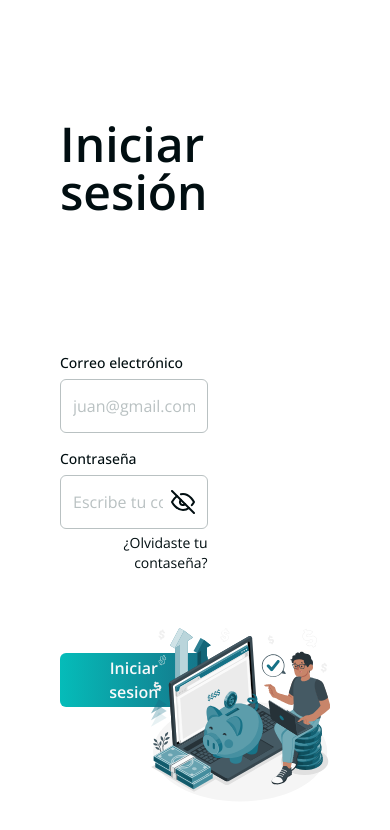
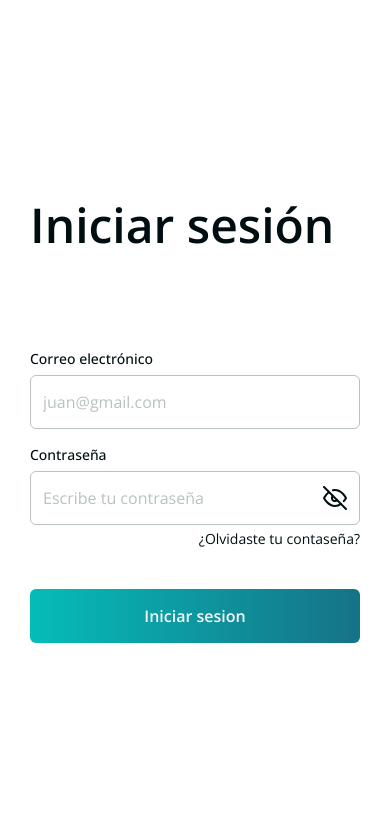
Before and after one commit to MarcAlva2003/vita-wallet-test, a Next.js app: page /auth/login in a window 390 px wide. Shown: the top 830 px of the page. Built offline with nearby package versions, Linux system fonts and the light colour scheme.

Commit message:
Login responsive

```diff
--- a/src/app/auth/login/page.tsx
+++ b/src/app/auth/login/page.tsx
@@ -72,9 +72,9 @@ export default function LoginPage() {
   }
 
   return (
-    <div className="px-[60px] xl:px-[120px] xl:pb-[100px] pt-[120px] w-full h-screen max-w-[1440px] m-[0_auto] grid grid-cols-[2fr_3fr] xl:grid-cols-[2fr_4fr] relative">
-      <div className="w-full flex flex-col justify-between">
-        <h1>Iniciar sesión</h1>
+    <div className="flex items-center lg:px-[60px] md:bg-white lg:bg-[#FFFFFF] md:p-10 xl:px-[120px] xl:pb-[100px] lg:pt-[120px] w-full h-screen max-w-[1440px] m-[0_auto] lg:grid grid-cols-[2fr_3fr] xl:grid-cols-[2fr_4fr] relative">
+      <div className="w-full px-[30px] max-w-[420px] md:shadow-xl md:rounded-[12px] md:mx-[auto] h-full md:h-fit lg:shadow-[none] lg:h-full flex flex-col py-[50px] lg:px-0 lg:pt-0 justify-center lg:justify-between">
+        <h1 className="mb-[100px] lg:mb-0">Iniciar sesión</h1>
         <div>
           <Input
             label="Correo electrónico"
@@ -94,7 +94,7 @@ export default function LoginPage() {
               setEmailCheck(ev.target.value)
             }}
           />
-          <div className="mb-[80px]">
+          <div className="mb-10 lg:mb-[80px]">
             <Input
               label="Contraseña"
               placeholder="Escribe tu contraseña"
@@ -116,7 +116,12 @@ export default function LoginPage() {
                 clearErrors('password')
               }}
               iconRight={
-                <button className='w-full h-full flex items-center justify-center' onClick={() => {setShowPassword(!showPassword)}}>
+                <button
+                  className="w-full h-full flex items-center justify-center"
+                  onClick={() => {
+                    setShowPassword(!showPassword)
+                  }}
+                >
                   {showPassword ? <EyeIcon></EyeIcon> : <EyeOffIcon></EyeOffIcon>}
                 </button>
               }
@@ -129,7 +134,7 @@ export default function LoginPage() {
         </div>
         <div></div>
       </div>
-      <MoneyIncomeIcon className="absolute w-[46%] max-w-[662px] bottom-[5%] right-[60px] 4xl:bottom-[14%]" />
+      <MoneyIncomeIcon className="hidden lg:block absolute w-[46%] max-w-[662px] bottom-[5%] right-[60px] 4xl:bottom-[14%]" />
     </div>
   )
 }
```
